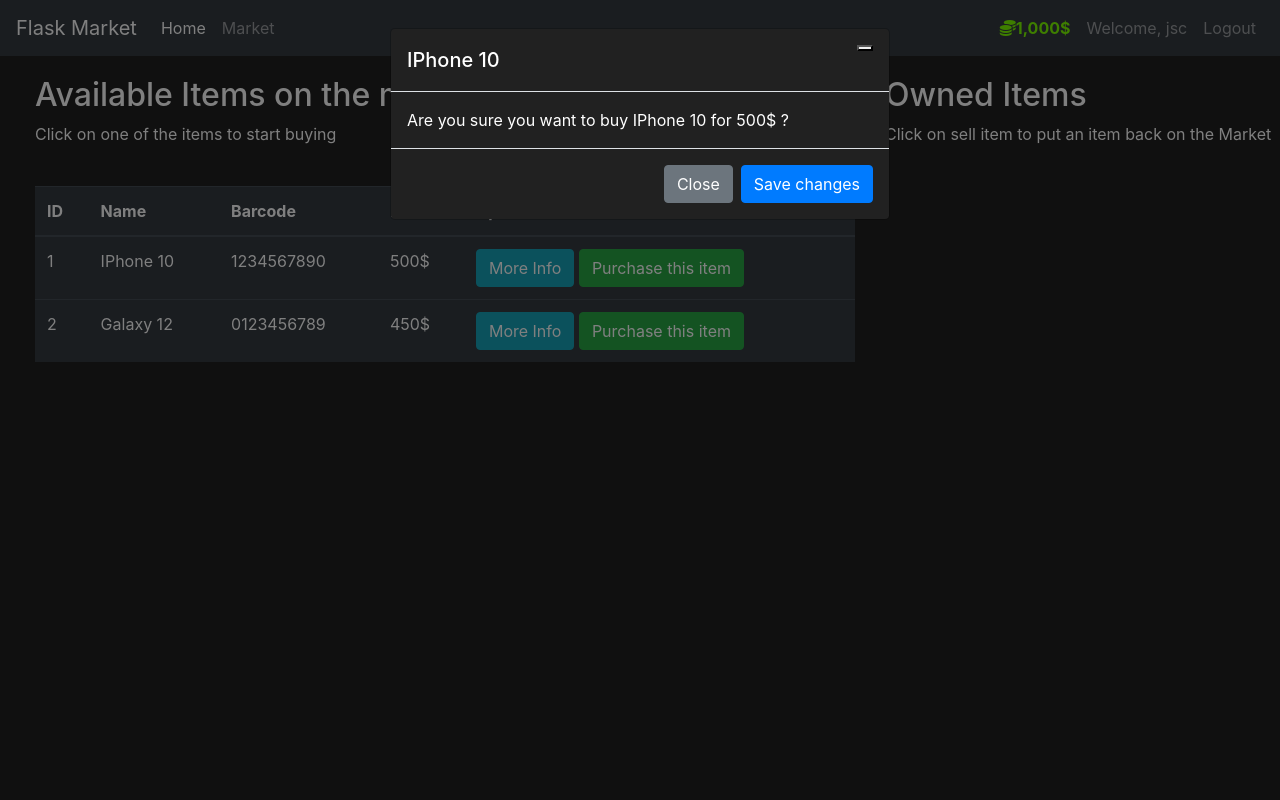
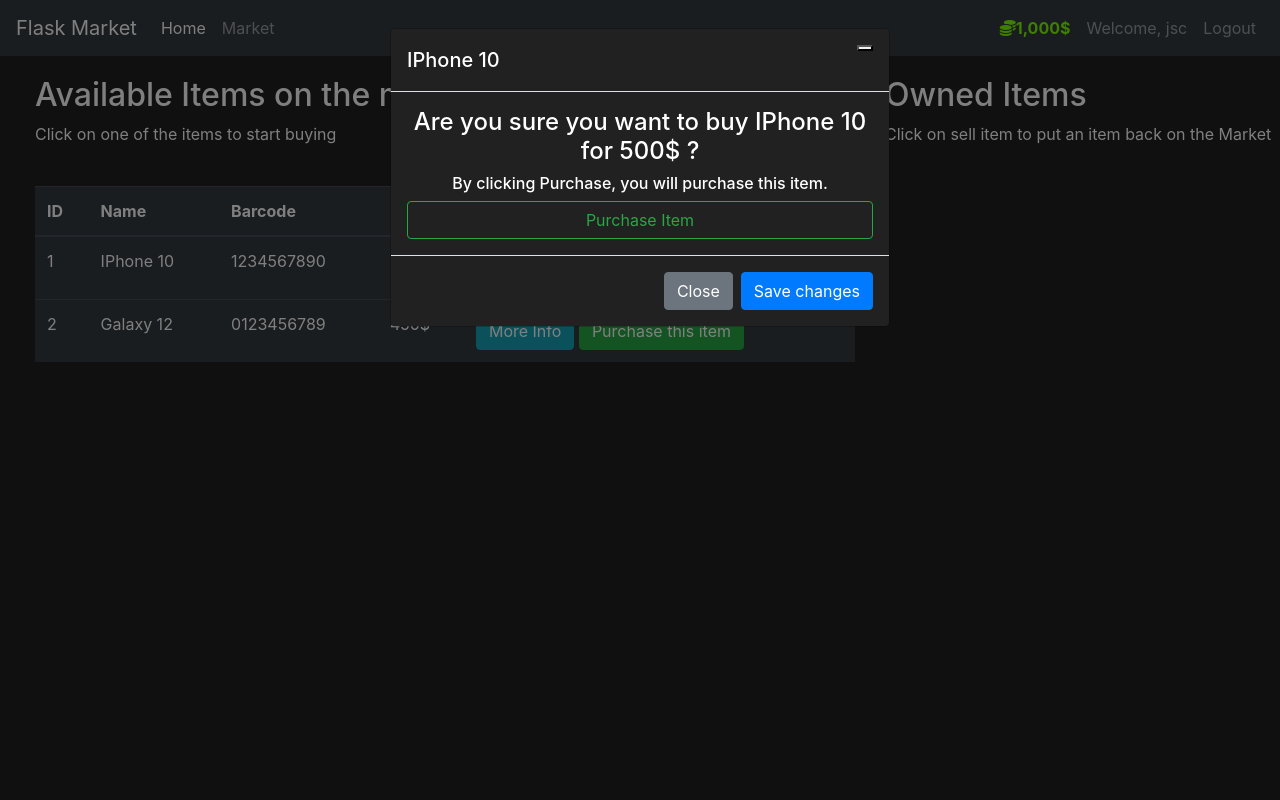
Before and after one commit to hugotuesta/flask_market, a Flask app: page /market in a window 1280 px wide, after a click on "Purchase this item". Run offline with Flask 2, Linux system fonts and the light colour scheme; a user stored in the database is signed in; data comes from the database, SQL or seed files in the repository; some libraries are stand-ins or nearby versions.

Commit message:
Purchase Item form

```diff
--- a/market/forms.py
+++ b/market/forms.py
@@ -29,3 +29,9 @@ class LoginForm(FlaskForm):
     username = StringField(label='User Name:', validators=[DataRequired()])
     password = PasswordField(label='Password:', validators=[DataRequired()])
     submit = SubmitField(label='Sign in')
+
+class PurchaseItemForm(FlaskForm):
+    submit = SubmitField(label='Purchase Item')
+
+class SellItemForm(FlaskForm):
+    submit = SubmitField(label='Sell Item')
--- a/market/routes.py
+++ b/market/routes.py
@@ -2,7 +2,7 @@ from flask import render_template, redirect, url_for, flash
 from flask_login import login_user, logout_user, login_required
 from market import app
 from market.models import Item, User
-from market.forms import RegisterForm, LoginForm
+from market.forms import RegisterForm, LoginForm, PurchaseItemForm
 from market import db
 
 @app.route('/')
@@ -13,8 +13,9 @@ def home_page():
 @app.route('/market')
 @login_required
 def market_page():
+    purchase_form = PurchaseItemForm()
     items = Item.query.all()
-    return render_template('market.html', items=items)
+    return render_template('market.html', items=items, purchase_form=purchase_form)
 
 @app.route('/register', methods=['GET', 'POST'])
 def register_page():
--- a/market/templates/includes/items_modal.html
+++ b/market/templates/includes/items_modal.html
@@ -28,7 +28,12 @@
           <button type="button" class="btn-close" data-bs-dismiss="modal" aria-label="Close"></button>
         </div>
         <div class="modal-body">
-            Are you sure you want to buy {{ item.name }} for {{ item.price }}$ ?
+            <form method="POST">
+              {{ purchase_form.hidden_tag() }}
+              <h4 class="text-center">Are you sure you want to buy {{ item.name }} for {{ item.price }}$ ?</h4>
+              <h6 class="text-center">By clicking Purchase, you will purchase this item.</h6>
+              {{ purchase_form.submit(class="btn btn-outline-success btn-block") }}
+            </form>
         </div>
         <div class="modal-footer">
           <button type="button" class="btn btn-secondary" data-bs-dismiss="modal">Close</button>
```
